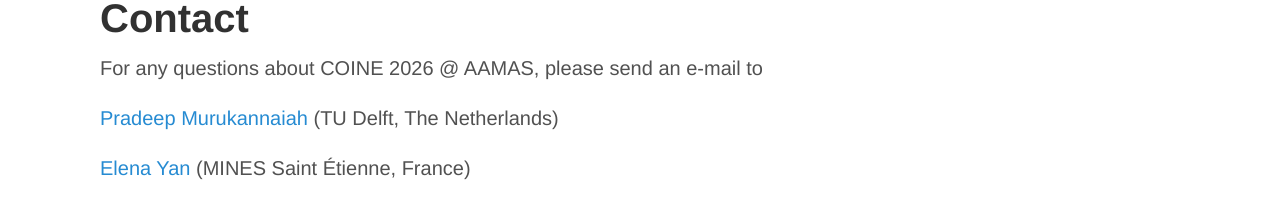
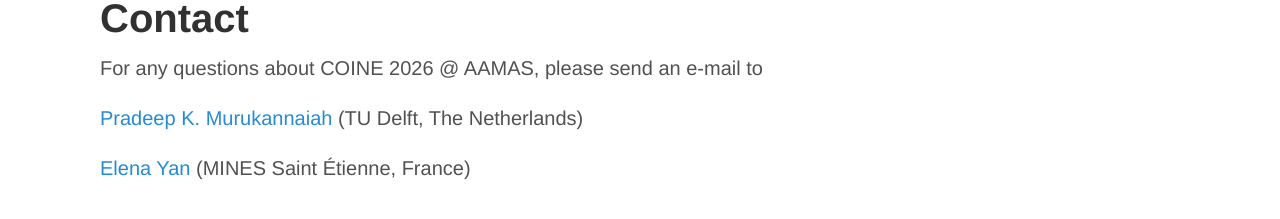
Before and after one commit to coin-workshop/coine-2026-paphos, a Jekyll site: the page built from contact.md, in a window 1280 px wide. Shown: the part 176-395 px from the top of the page. Built offline with Jekyll 4.4.1, drawn with Linux system fonts in a browser that asks for light colours.

Commit message:
Update for 2026 edition

```diff
--- a/COINE_2026_cfp.txt
+++ b/COINE_2026_cfp.txt
@@ -106,5 +106,5 @@ for inclusion in the post-proceedings volume.
 -------------------------------------------------------------------------------------
 COINE 2026  CO-CHAIRS
 -------------------------------------------------------------------------------------
-- [Pradeep Murukannaiah](mailto:P.K.Murukannaiah@tudelft.nl) (TU Delft, The Netherlands)
+- [Pradeep K. Murukannaiah](mailto:P.K.Murukannaiah@tudelft.nl) (TU Delft, The Netherlands)
 - [Elena Yan](mailto:elena.yan@emse.fr) (MINES Saint Étienne, France)
--- a/contact.md
+++ b/contact.md
@@ -7,6 +7,6 @@ title: COINE
 
 For any questions about COINE 2026 @ AAMAS, please send an e-mail to
 
-[Pradeep Murukannaiah](mailto:P.K.Murukannaiah@tudelft.nl) (TU Delft, The Netherlands)
+[Pradeep K. Murukannaiah](mailto:P.K.Murukannaiah@tudelft.nl) (TU Delft, The Netherlands)
 
 [Elena Yan](mailto:elena.yan@emse.fr) (MINES Saint Étienne, France)
```
Also changed, not shown: call_for_papers.md (+1 -1 lines), committees.md (+1 -1 lines).
